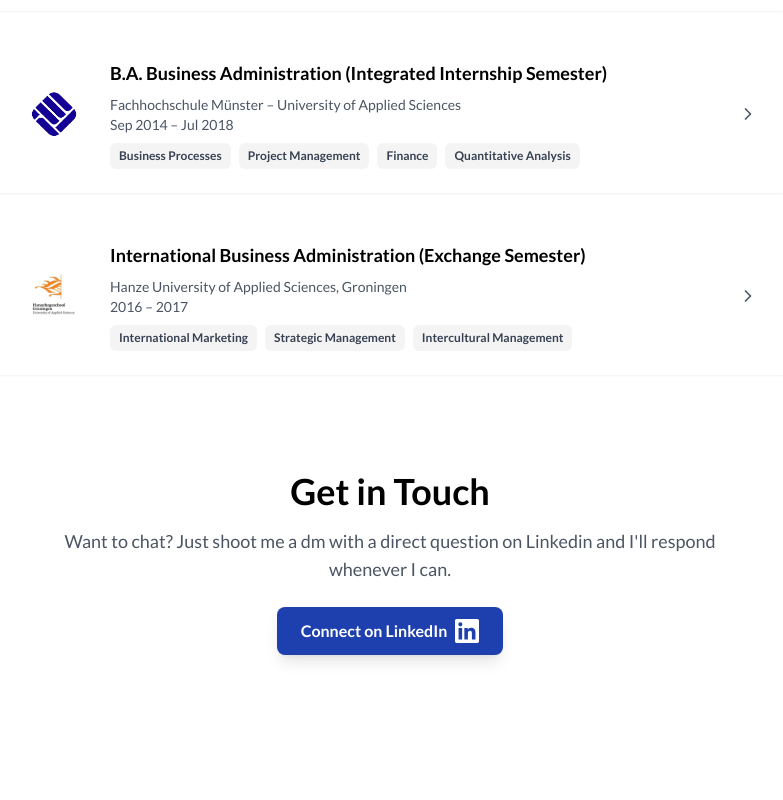
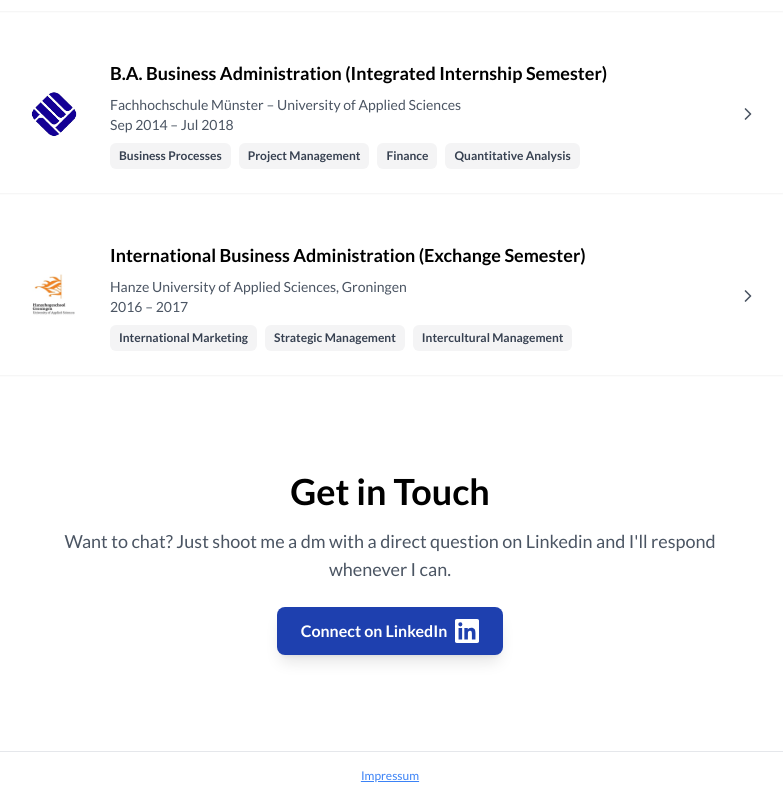
Before and after one commit to TobiasKutscher/cv, a Next.js app: page / in a window 1280 px wide. Shown: the part 3763-4563 px from the top of the page, without its empty margins (250-1033 px from the left). Before the commit the page ends 4514 px from the top, so only its background shows below. Built offline with nearby package versions, Linux system fonts and the light colour scheme.

Commit message:
add footer

```diff
--- a/src/app/layout.js
+++ b/src/app/layout.js
@@ -1,6 +1,7 @@
 import { Lato } from 'next/font/google'
 import './globals.css'
 import Script from 'next/script'
+import Link from 'next/link'
 
 export const metadata = {
   title: 'Tobias Kutscher - Senior Data Scientist & AI Engineer',
@@ -33,8 +34,15 @@
           `}
         </Script>
       </head>
-      <body className="font-lato">
-        {children}
+      <body className="font-lato min-h-screen flex flex-col">
+        <div className="flex-1">
+          {children}
+        </div>
+        <footer className="w-full border-t border-gray-200 py-4 text-center text-xs text-gray-500">
+          <Link href="/impressum" className="underline hover:text-gray-700">
+            Impressum
+          </Link>
+        </footer>
       </body>
     </html>
   )
```
